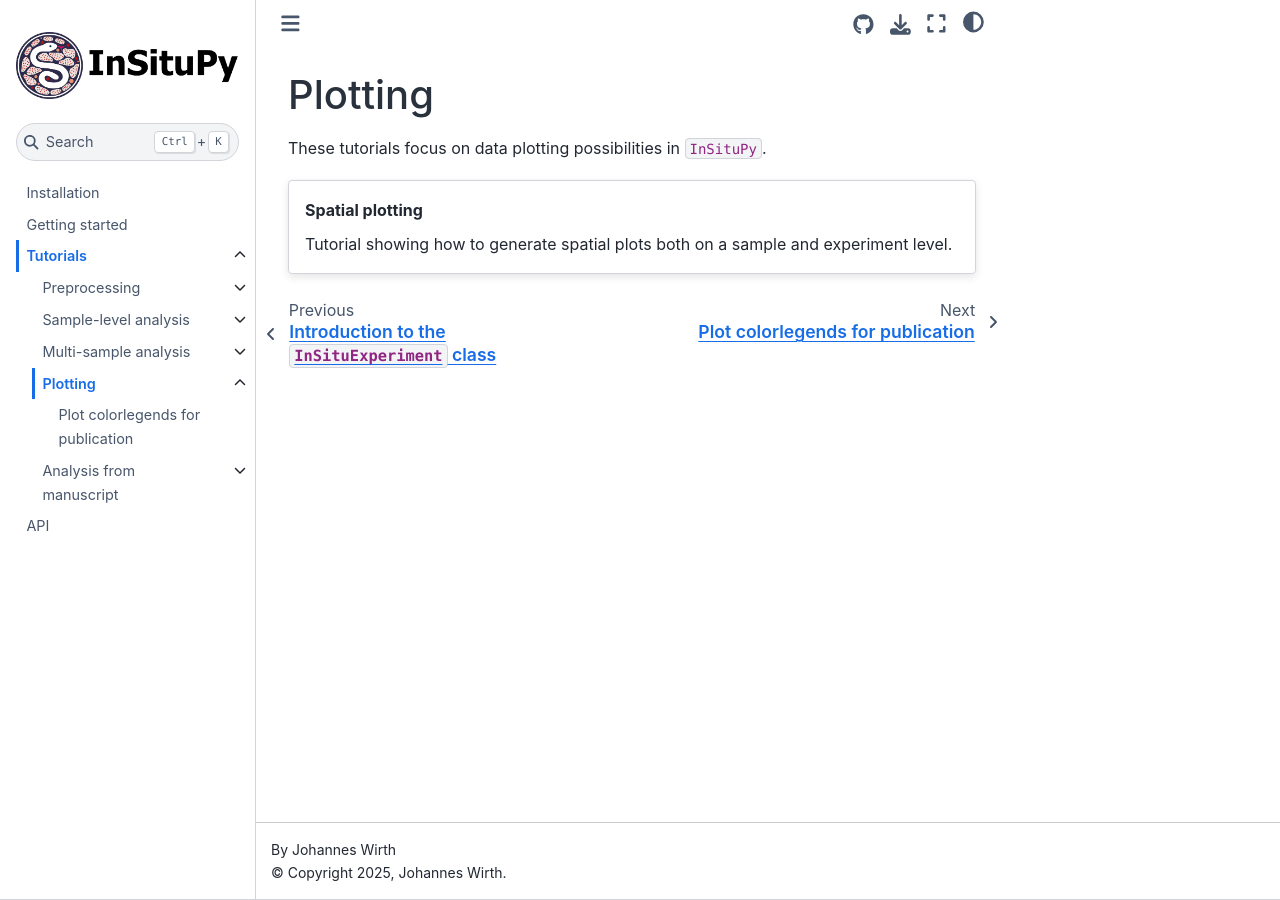
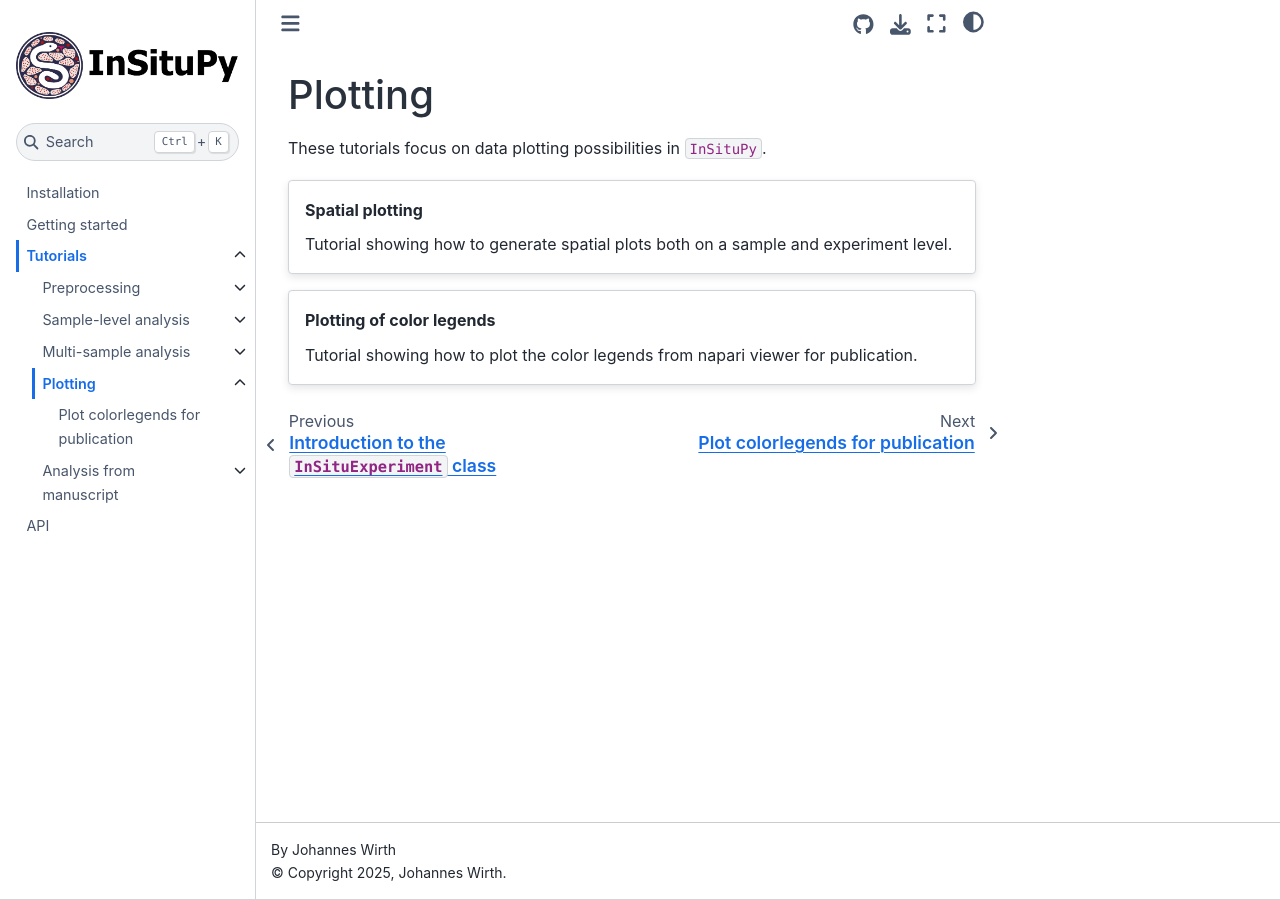
Before and after one commit to b-lemke98/InSituPy-1, a Sphinx documentation site: the page built from docs/source/tutorials/plotting_demos/index.md, in a window 1280 px wide. Built offline with Sphinx 7.4.7 and the Sphinx Book theme 1.1.4, drawn with Linux system fonts in a browser that asks for light colours.

Commit message:
add colorlegend demo to index

````diff
--- a/docs/source/tutorials/plotting_demos/index.md
+++ b/docs/source/tutorials/plotting_demos/index.md
@@ -8,6 +8,12 @@ These tutorials focus on data plotting possibilities in `InSituPy`.
     :link-type: doc
 
     Tutorial showing how to generate spatial plots both on a sample and experiment level.
+
+.. card:: Plotting of color legends
+    :link: plotting_colorlegends
+    :link-type: doc
+
+    Tutorial showing how to plot the color legends from napari viewer for publication.
 ```
 
 ```{toctree}
````
